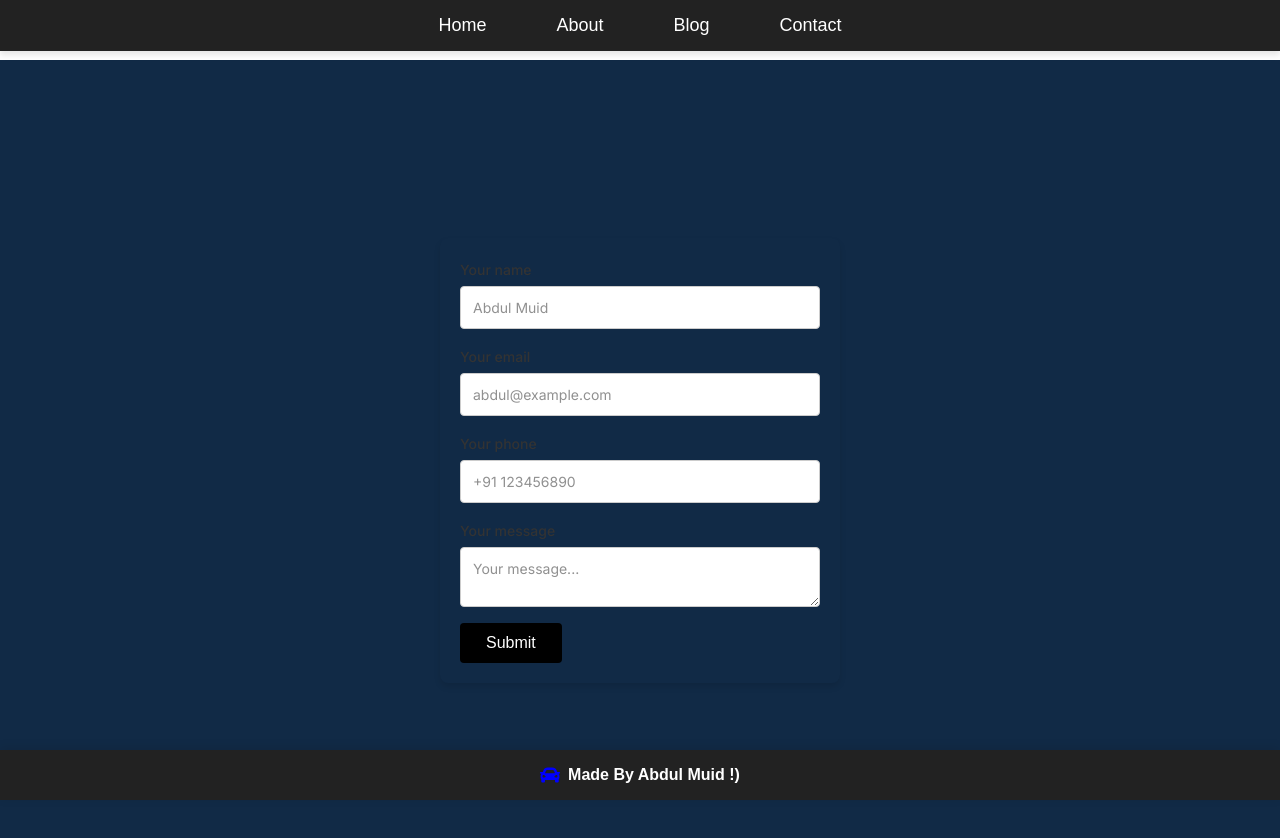
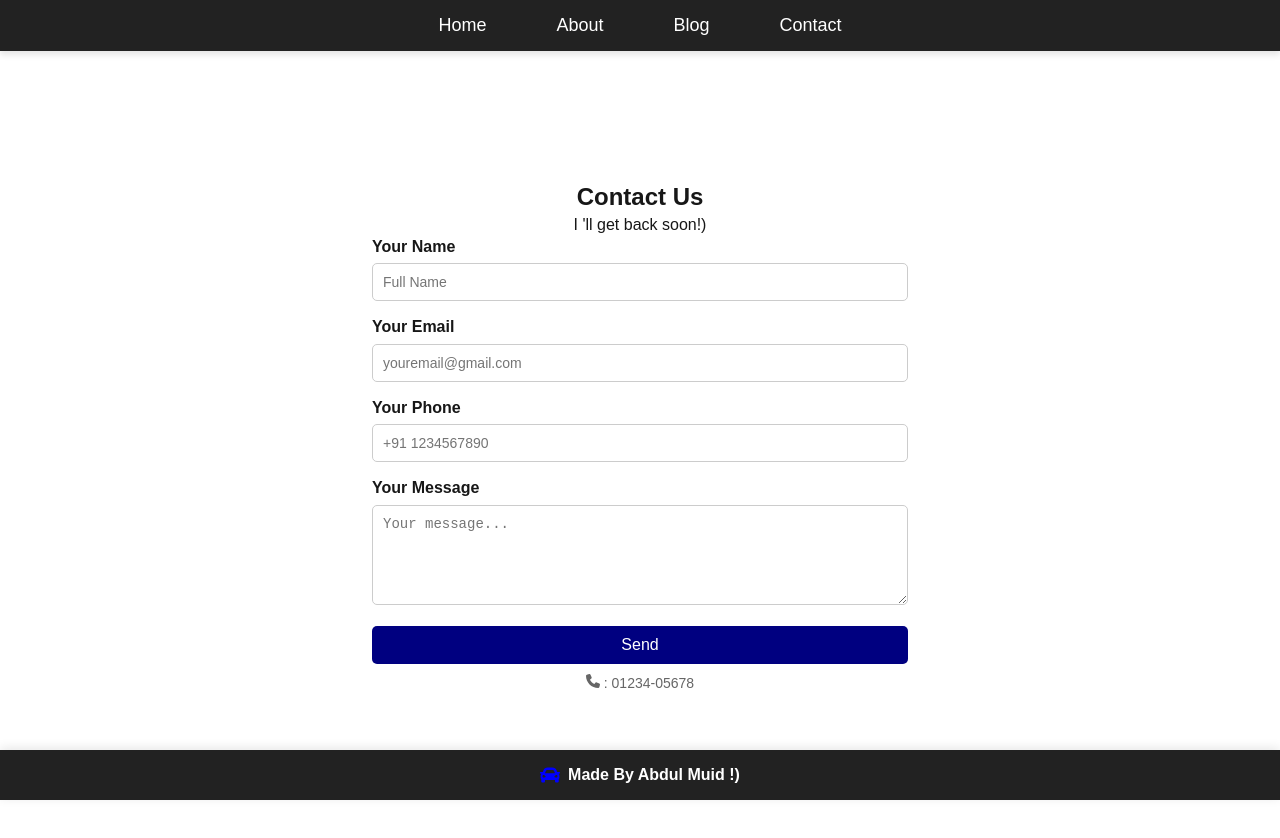
Before and after one commit to Abdul8081/TechBlog, a Next.js app: page /contact in a window 1280 px wide. Shown: the top 838 px of the page. After the commit the page ends 814 px from the top, so only its background shows below. Built offline with nearby package versions, Linux system fonts and the light colour scheme.

Commit message:
Final Push, all Things Finished

```diff
--- a/pages/contact.js
+++ b/pages/contact.js
@@ -1,96 +1,206 @@
+// import React, { useState } from "react";
+// import styles from "@/styles/Contact.module.css";
+
+// const Contact = () => {
+//   const[email, setEmail] = useState('');
+//   const[phone, setPhone] = useState('');
+//   const[name, setName] = useState('');
+//   const[desc, setDesc] = useState('');
+
+//   const submitHnadler = (e)=>{
+//     e.preventDefault();
+//     console.log("Form submitted successfully");
+//     // name, email , desc, phone
+//     console.log({name, email, phone, desc});
+
+//     // now sending the data to the backends
+//     const data = {phone, name, email, desc};
+
+//     fetch('http://localhost:3000/api/postcontact',{
+//       method: 'POST',
+//       headers: {
+//         'Content-Type':'application/json',
+//       },
+//       body: JSON.stringify(data),
+//     })
+//     .then(response => response.json())
+//     .then(data => {
+//       console.log('Success:', data);
+//       // actully this is very lame method of showing submitted,But I am doing this only for the example purpose
+//       alert("Details saved Successfully");
+//       setDesc('');
+//       setName('')
+//       setEmail('');
+//       setPhone('');
+//     })
+//     .catch((error) => {
+//       console.error('Error:',error);
+//     });
+
+
+//   }
+//   const handleChange = (e)=> {
+//     // console.log(e.target.value);
+//     const {name, value} = e.target;
+//     if(name === 'name') setName(value);
+//     else if (name === 'email') setEmail(value);
+//     else if (name === 'phone') setPhone(value);
+//     else if (name === 'desc') setDesc(value);
+//   }
+//   return (
+//     <div className={styles.ab}>
+//       <form method="POST" className={styles.formbackendForm} onSubmit={submitHnadler}>
+//         <div>
+//           <label htmlFor="name">Your name</label>
+//           <input
+//             type="text"
+//             id="name"
+//             name="name"
+//             value={name}
+//             placeholder="Abdul Muid"
+//             required
+//             onChange={handleChange}
+//           />
+//         </div>
+
+//         <div>
+//           <label htmlFor="email">Your email</label>
+//           <input
+//             type="email"
+//             id="email"
+//             name="email"
+//             value={email}
+//             placeholder="abdul@example.com"
+//             required
+//             onChange={handleChange}
+//           />
+//         </div>
+
+//         <div>
+//           <label htmlFor="phone">Your phone</label>
+//           <input
+//             type="tel"
+//             id="phone"
+//             name="phone"
+//             value={phone}
+//             placeholder="+91 123456890"
+//             required
+//             onChange={handleChange}
+//           />
+//         </div>
+
+//         <div>
+//           <label htmlFor="desc">Your message</label>
+//           <textarea
+//             id="desc"
+//             name="desc"
+//             value={desc}
+//             placeholder="Your message..."
+//             required
+//             onChange={handleChange}
+//           ></textarea>
+//         </div>
+
+//         <button type="submit">Submit</button>
+//       </form>
+//     </div>
+//   );
+// };
+
+// export default Contact;
+
 import React, { useState } from "react";
 import styles from "@/styles/Contact.module.css";
+import { FaPhone } from "react-icons/fa6";
 
 const Contact = () => {
-  const[email, setEmail] = useState('');
-  const[phone, setPhone] = useState('');
-  const[name, setName] = useState('');
-  const[desc, setDesc] = useState('');
+  const [email, setEmail] = useState('');
+  const [phone, setPhone] = useState('');
+  const [name, setName] = useState('');
+  const [desc, setDesc] = useState('');
 
-  const submitHnadler = (e)=>{
+  const submitHandler = (e) => {
     e.preventDefault();
     console.log("Form submitted successfully");
-    // name, email , desc, phone
-    console.log({name, email, phone, desc});
+    console.log({ name, email, phone, desc });
 
-    // now sending the data to the backends
-    const data = {phone, name, email, desc};
+    const data = { phone, name, email, desc };
 
-    fetch('http://localhost:3000/api/postcontact',{
+    fetch('http://localhost:3000/api/postcontact', {
       method: 'POST',
       headers: {
-        'Content-Type':'application/json',
+        'Content-Type': 'application/json',
       },
       body: JSON.stringify(data),
     })
       .then(response => response.json())
       .then(data => {
         console.log('Success:', data);
-      // actully this is very lame method of showing submitted,But I am doing this only for the example purpose
         alert("Details saved Successfully");
         setDesc('');
-      setName('')
+        setName('');
         setEmail('');
         setPhone('');
       })
       .catch((error) => {
-      console.error('Error:',error);
+        console.error('Error:', error);
       });
+  };
 
-
-  }
-  const handleChange = (e)=> {
-    // console.log(e.target.value);
-    const {name, value} = e.target;
-    if(name === 'name') setName(value);
+  const handleChange = (e) => {
+    const { name, value } = e.target;
+    if (name === 'name') setName(value);
     else if (name === 'email') setEmail(value);
     else if (name === 'phone') setPhone(value);
     else if (name === 'desc') setDesc(value);
-  }
+  };
+
   return (
-    <div className={styles.ab}>
-      <form method="POST" className={styles.formbackendForm} onSubmit={submitHnadler}>
-        <div>
-          <label htmlFor="name">Your name</label>
+    <div className={styles.contactFormContainer}>
+      <h2>Contact Us</h2>
+      <p>I 'll get back soon!) </p>
+      <form method="POST" className={styles.formbackendForm} onSubmit={submitHandler}>
+        <div className={styles.formGroup}>
+          <label htmlFor="name">Your Name</label>
           <input
             type="text"
             id="name"
             name="name"
             value={name}
-            placeholder="Abdul Muid"
+            placeholder="Full Name"
             required
             onChange={handleChange}
           />
         </div>
 
-        <div>
-          <label htmlFor="email">Your email</label>
+        <div className={styles.formGroup}>
+          <label htmlFor="email">Your Email</label>
           <input
             type="email"
             id="email"
             name="email"
             value={email}
-            placeholder="abdul@example.com"
+            placeholder="youremail@gmail.com"
             required
             onChange={handleChange}
           />
         </div>
 
-        <div>
-          <label htmlFor="phone">Your phone</label>
+        <div className={styles.formGroup}>
+          <label htmlFor="phone">Your Phone</label>
           <input
             type="tel"
             id="phone"
             name="phone"
             value={phone}
-            placeholder="+91 123456890"
+            placeholder="+91 1234567890"
             required
             onChange={handleChange}
           />
         </div>
 
-        <div>
-          <label htmlFor="desc">Your message</label>
+        <div className={styles.formGroup}>
+          <label htmlFor="desc">Your Message</label>
           <textarea
             id="desc"
             name="desc"
@@ -101,8 +211,10 @@ const Contact = () => {
           ></textarea>
         </div>
 
-        <button type="submit">Submit</button>
+        <button type="submit" className={styles.sendButton}>Send</button>
       </form>
+
+      <p className={styles.callUs}><FaPhone /> : 01234-05678 </p>
     </div>
   );
 };
--- a/styles/Contact.module.css
+++ b/styles/Contact.module.css
@@ -1,91 +1,80 @@
-/* Importing font from Google */
-@import url('https://fonts.googleapis.com/css2?family=Inter:wght@400;500&display=swap');
-
-/* Main container for centering the form */
-.ab {
-  display: flex;
-  justify-content: center;
-  align-items: center;
-  min-height: 100vh;  /* Ensures that the container takes at least full height of the viewport */
-  flex-direction: column;  /* Aligns form elements vertically */
-  background-color: #112A46;  /* Light background for the entire page */
+.contactFormContainer {
+  padding: 20px;
+  line-height: 1.4;
+  border-radius: 10px;
+  width: 45%;
+  margin: 100px auto;
+  box-shadow: 0 4px 6px #ffffff1a;
+  font-family: Arial, sans-serif;
 }
 
-/* Form styles */
-.formbackendForm {
-  width: 400px;
-  font-family: "Inter", sans-serif;
-  font-size: 14px;
-  font-weight: 400;
-  color: #333;
-  line-height: 24px;
-  background-color: #112A46;  /* White background for the form */
-  padding: 20px;
-  border-radius: 8px;
-  box-shadow: 0 4px 6px rgba(0, 0, 0, 0.1);  /* Subtle shadow for better aesthetics */
+.contactFormContainer h2 {
+  text-align: center;
 }
 
-/* Form input fields and textareas */
-.formbackendForm input,
-.formbackendForm textarea,
-.formbackendForm select {
-  padding: 12px;
-  margin-top: 4px;
-  margin-bottom: 16px;
+.contactFormContainer p {
+  text-align: center;
+}
+
+.formbackendForm {
+  display: flex;
+  flex-direction: column;
+}
+
+.formGroup {
+  margin-bottom: 15px;
+}
+
+.formGroup label {
+  display: block;
+  margin-bottom: 5px;
+  font-weight: bold;
+}
+
+.formGroup input,
+.formGroup textarea {
   width: 100%;
+  padding: 10px;
   border: 1px solid #ccc;
-  border-radius: 4px;
-  box-sizing: border-box;
-  display: block;
-  font-family: "Inter", sans-serif;
+  border-radius: 5px;
   font-size: 14px;
 }
 
-/* Input and textarea placeholder styles */
-.formbackendForm ::placeholder {
-  opacity: 0.8;  /* Slightly faded placeholder text */
+.formGroup textarea {
+  resize: vertical;
+  min-height: 100px;
 }
 
-/* Labels for form fields */
-.formbackendForm label {
-  display: block;
-  margin-bottom: 4px;
-  font-weight: 500;
+.sendButton {
+  width: 100%;
+  padding: 10px;
+  background-color: #000080;
+  color: white;
+  border: none;
+  border-radius: 5px;
+  cursor: pointer;
+  font-size: 16px;
 }
 
-/* Button style */
-.formbackendForm button {
-  padding: 0 26px;
-  background-color: #000;
-  color: #fff;
-  border: none;
-  border-radius: 4px;
-  cursor: pointer;
-  height: 40px;
-  font-size: 16px;
-  font-weight: 500;
+.sendButton:hover {
+  background-color: #000060;
 }
 
-.formbackendForm button:hover {
-  opacity: 0.9;
+.callUs {
+  text-align: center;
+  color: #666;
+  margin-top: 10px;
+  font-size: 14px;
 }
 
-/* Specific field styling to separate different form elements */
-.formbackendForm .formbackend-field:not(:first-child) {
-  margin-top: 16px;
+/* Scoping the input selectors */
+.formbackendForm input[type="text"],
+.formbackendForm input[type="email"],
+.formbackendForm input[type="tel"],
+.formbackendForm textarea {
+  width: 100%;
+  padding: 10px;
+  border: 1px solid #ccc;
+  border-radius: 5px;
+  font-size: 14px;
 }
-
-/* For the checkbox input */
-.formbackendForm input[type='checkbox'] {
-  width: 15px;
-  height: 15px;
-  margin: 0px;
-  margin-right: 8px;
-  display: inline-block;
-}
-
-/* For form checkboxes */
-.formbackendForm .form-checkbox {
-  display: flex;
-  align-items: center;
-}
```
Lines whose indentation alone changed are shown as unchanged.
